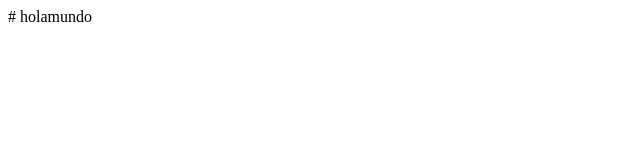
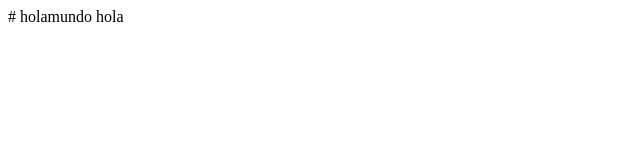
Before and after one commit to henrymc9501/ejemplopildora, a plain HTML site: page index.html in a window 1280 px wide. Shown: the full height of the page, 0-640 px from the left. Drawn offline with Linux system fonts and the light colour scheme.

Commit message:
hola mundo

```diff
--- a/index.html
+++ b/index.html
@@ -1 +1,2 @@
 # holamundo
+<body>hola</body>
```
